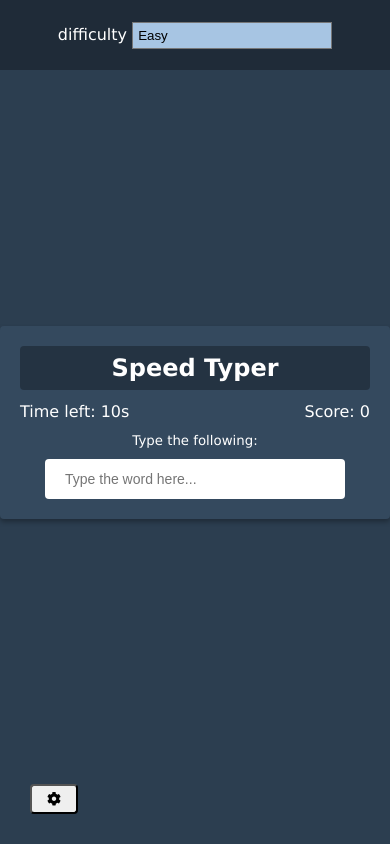
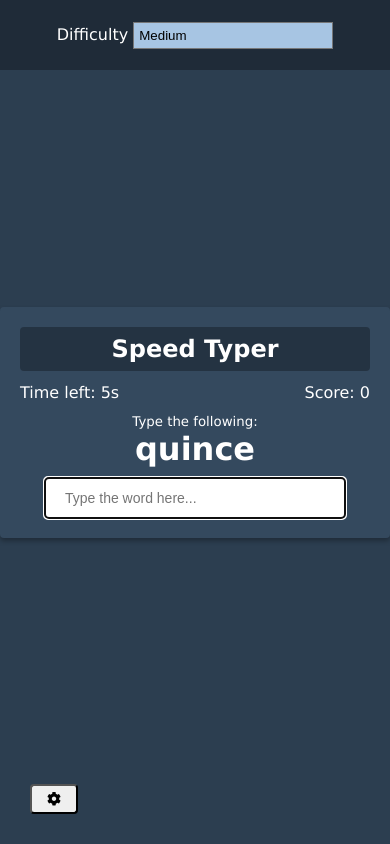
Before and after one commit to Dantedavidson/Typing-game, a plain HTML site: page index.html in a window 390 px wide. Drawn offline with Linux system fonts and the light colour scheme.

Commit message:
Finnished project

```diff
--- a/index.html
+++ b/index.html
@@ -19,7 +19,7 @@
     </button>
     <div class="settings" id="settings">
       <form id="settings-form">
-        <label for="difficulty">difficulty</label>
+        <label for="difficulty">Difficulty</label>
         <select id="difficulty">
           <option value="easy">Easy</option>
           <option value="medium">Medium</option>
--- a/script.js
+++ b/script.js
@@ -0,0 +1,121 @@
+const word = document.getElementById("word");
+const text = document.getElementById("text");
+const scoreEl = document.getElementById("score");
+const timeEl = document.getElementById("time");
+const endgameEl = document.getElementById("end-game-container");
+const settingsBtn = document.getElementById("settings-btn");
+const settings = document.getElementById("settings");
+const settingsForm = document.getElementById("settings-form");
+const difficultySelect = document.getElementById("difficulty");
+
+const words = [
+  "Hello",
+  "GoodBye",
+  "sigh",
+  "tense",
+  "airplane",
+  "ball",
+  "pies",
+  "juice",
+  "bad",
+  "warlike",
+  "highfalutin",
+  "superficial",
+  "quince",
+  "eight",
+  "feeble",
+  "admit",
+  "drag",
+  "loving",
+  "twenty",
+  "Queen",
+  "beserk",
+  "function",
+  "button"
+];
+
+let randomWord;
+
+let score = 0;
+
+let time = 10;
+
+let difficulty =
+  localStorage.getItem("difficulty") !== null
+    ? localStorage.getItem("difficulty")
+    : "medium";
+
+difficultySelect.value =
+  localStorage.getItem("difficulty") !== null
+    ? localStorage.getItem("difficulty")
+    : "medium";
+
+text.focus();
+
+const timeInterval = setInterval(updateTime, 1000);
+
+function getRandomWord() {
+  return words[Math.floor(Math.random() * words.length)];
+}
+
+function addWordToDOM() {
+  randomWord = getRandomWord();
+  word.innerHTML = randomWord;
+}
+
+function updateScore() {
+  score++;
+  scoreEl.innerHTML = score;
+}
+
+function updateTime() {
+  time--;
+  timeEl.innerHTML = time + "s";
+
+  if (time === 0) {
+    clearInterval(timeInterval);
+
+    gameOver();
+  }
+}
+
+function gameOver() {
+  endgameEl.innerHTML = `
+  <h1>Time ran out</h1>
+  <p>Your final score is ${score}</p>
+  <button onclick="location.reload()">Reload</button>
+  `;
+
+  endgameEl.style.display = "flex";
+}
+
+addWordToDOM();
+
+// event listerner
+
+text.addEventListener("input", e => {
+  const insertText = e.target.value;
+
+  if (insertText === randomWord) {
+    addWordToDOM();
+    updateScore();
+    e.target.value = "";
+
+    if (difficulty === "hard") {
+      time += 1;
+    } else if (difficulty === "medium") {
+      time += 2;
+    } else {
+      time += 5;
+    }
+    updateTime();
+  }
+});
+
+settingsBtn.addEventListener("click", () => settings.classList.toggle("hide"));
+
+settingsForm.addEventListener("change", e => {
+  difficulty = e.target.value;
+
+  localStorage.setItem("difficulty", difficulty);
+});
--- a/style.css
+++ b/style.css
@@ -55,7 +55,7 @@ button:focus {
 }
 
 .settings.hide {
-  transform: translateY(-100);
+  transform: translateY(-100%);
 }
 
 .container {
```
